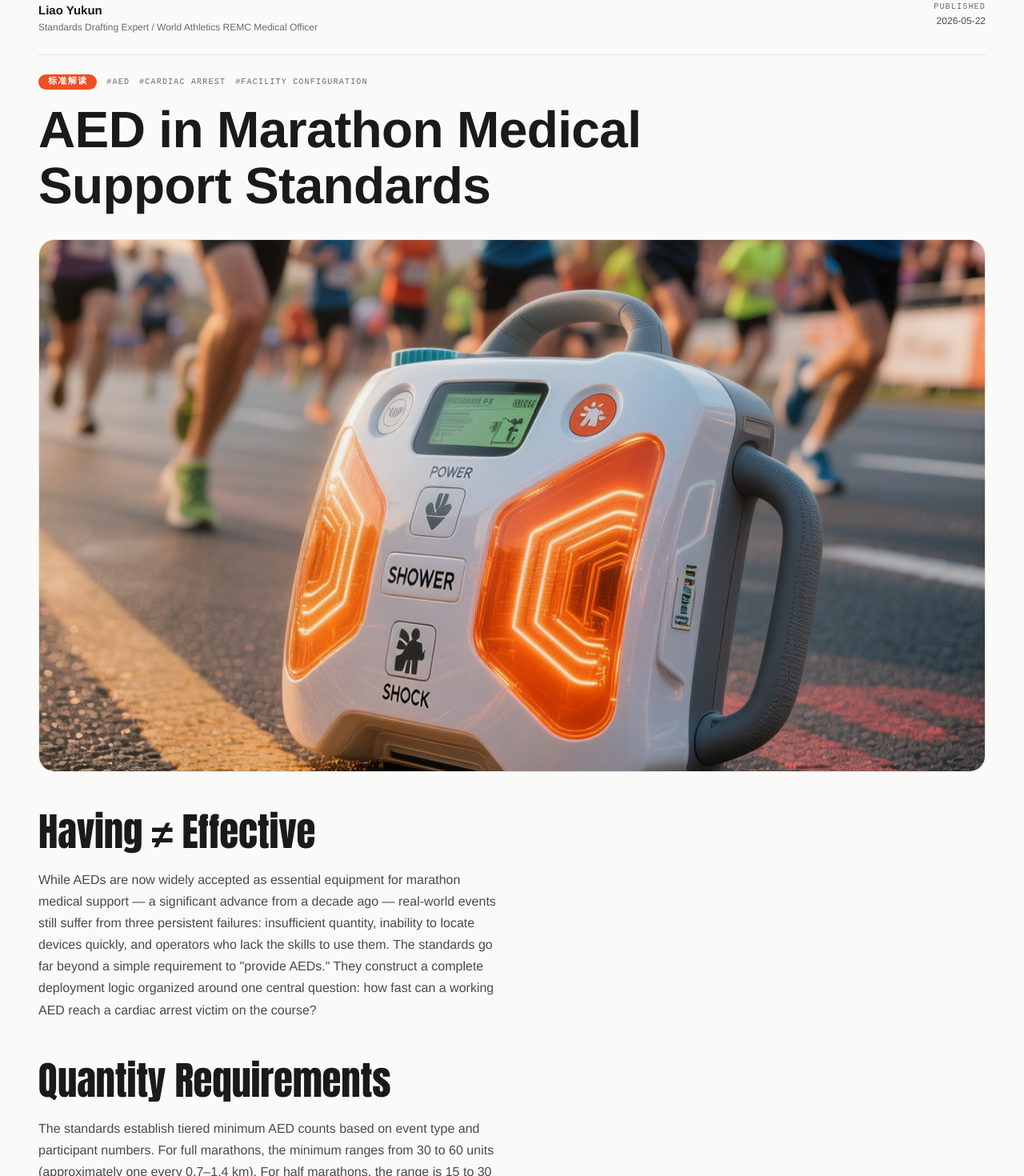
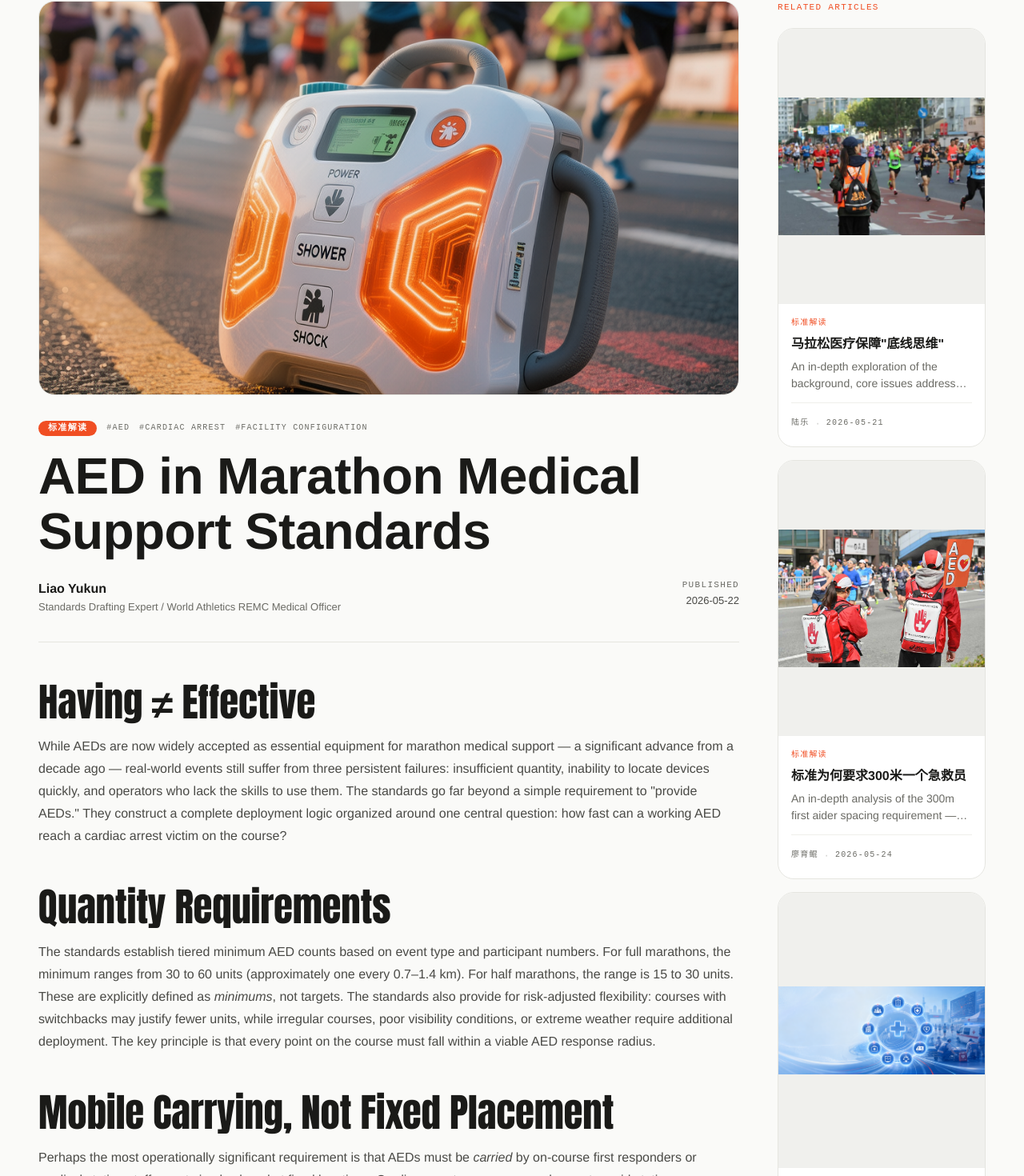
Before and after one commit to Arrowliu083/marathon-medical-site, a Next.js app: page /en/article/aed-in-standards in a window 1280 px wide. Shown: the part 152-1622 px from the top of the page at 80% size. Built offline with nearby package versions, Linux system fonts and the light colour scheme.

Commit message:
恢复右侧导航栏，blockquote红色衬底全宽+内文90%两端对齐，内容宽度锚定meta bar

```diff
--- a/src/app/[locale]/article/[slug]/ArticleContent.tsx
+++ b/src/app/[locale]/article/[slug]/ArticleContent.tsx
@@ -95,25 +95,19 @@ export default function ArticleContent({ meta, content, messages: t }: ArticleCo
         {t.backToHome}
       </Link>
 
-      {/* Meta anchor bar — defines the content width boundary */}
-      <div className="flex items-start gap-3 mb-6 pb-6 border-b border-border">
-        <div className="flex-shrink-0">
-          <div className="text-[15px] font-bold text-text-primary">
-            {content.author}
+      <div className="grid grid-cols-1 lg:grid-cols-4 gap-12">
+        {/* Main article */}
+        <article className="lg:col-span-3">
+          {/* Cover image — only for non-interview articles */}
+          {!isInterview && (
+            <div className="w-full aspect-[16/9] rounded-card overflow-hidden mb-8 border border-border">
+              <img
+                src={meta.coverImage}
+                alt={content.title}
+                className="w-full h-full object-cover"
+              />
             </div>
-          <div className="text-[12px] text-text-secondary">
-            {content.authorRole}
-          </div>
-        </div>
-        <div className="ml-auto flex-shrink-0 text-right">
-          <div className="mono-label text-[10px] text-text-secondary">
-            {t.publishedOn}
-          </div>
-          <div className="text-[12px] text-muted-text">
-            {content.date}
-          </div>
-        </div>
-      </div>
+          )}
 
           {/* Kicker */}
           <div className="flex items-center gap-3 mb-4">
@@ -127,24 +121,33 @@ export default function ArticleContent({ meta, content, messages: t }: ArticleCo
             ))}
           </div>
 
-      {/* Title — same left/right bounds as meta bar */}
-      <h1 className="font-sans font-bold text-[clamp(2rem,5vw,4.75rem)] mb-8 text-text-primary leading-[1.08] tracking-[-0.01em]" style={{ textWrap: 'balance' }}>
+          {/* Title — same left as author, same right as date */}
+          <h1 className="font-sans font-bold text-[clamp(2rem,5vw,4.75rem)] mb-6 text-text-primary leading-[1.08] tracking-[-0.01em]" style={{ textWrap: 'balance' }}>
             {content.title}
           </h1>
 
-      {/* Cover image — only for non-interview articles */}
-      {!isInterview && (
-        <div className="w-full aspect-[16/9] rounded-card overflow-hidden mb-10 border border-border">
-          <img
-            src={meta.coverImage}
-            alt={content.title}
-            className="w-full h-full object-cover"
-          />
+          {/* Meta bar — the width anchor: author left edge to date right edge */}
+          <div className="flex items-start gap-3 mb-8 pb-8 border-b border-border">
+            <div className="flex-shrink-0">
+              <div className="text-[16px] font-bold text-text-primary">
+                {content.author}
               </div>
-      )}
+              <div className="text-[13px] text-text-secondary">
+                {content.authorRole}
+              </div>
+            </div>
+            <div className="ml-auto flex-shrink-0 text-right">
+              <div className="mono-label text-[11px] text-text-secondary">
+                {t.publishedOn}
+              </div>
+              <div className="text-[13px] text-muted-text">
+                {content.date}
+              </div>
+            </div>
+          </div>
 
-      {/* Content area — full width, same bounds as meta bar */}
-      <div className="article-content-fullwidth">
+          {/* Article content — width anchored to meta bar bounds */}
+          <div className="article-content">
             {/* For interviews: render guest intro first, then video, then key points */}
             {isInterview && hasVideo && introBody ? (
               <>
@@ -209,6 +212,22 @@ export default function ArticleContent({ meta, content, messages: t }: ArticleCo
               ))}
             </div>
           </div>
+        </article>
+
+        {/* Sidebar */}
+        <aside className="lg:col-span-1">
+          <div className="sticky top-24">
+            <h3 className="mono-label text-[11px] text-accent mb-4">
+              {t.relatedArticles}
+            </h3>
+            <div className="flex flex-col gap-4">
+              {relatedArticles.map((article) => (
+                <ArticleCard key={article.slug} article={article} size="small" />
+              ))}
+            </div>
+          </div>
+        </aside>
+      </div>
     </div>
   );
 }
--- a/src/styles/globals.css
+++ b/src/styles/globals.css
@@ -239,22 +239,22 @@ a {
 }
 
 /* ============================================================
-   ARTICLE PROSE (Long-form reading)
+   ARTICLE CONTENT (within meta-bar width bounds)
    ============================================================ */
 
-/* Full-width article content — no max-width clamp, fills the container */
-.article-content-fullwidth {
+.article-content {
   font-family: 'Space Grotesk', 'Noto Sans SC', Helvetica, Arial, sans-serif;
   font-size: var(--text-base);
   line-height: 1.75;
   color: var(--text-muted);
+  width: 100%;
 }
 
-.article-content-fullwidth > * + * {
+.article-content > * + * {
   margin-top: var(--space-5);
 }
 
-.article-content-fullwidth h2 {
+.article-content h2 {
   font-family: 'Bebas Neue', 'Noto Sans SC', Impact, 'Arial Black', sans-serif;
   font-weight: 900;
   font-size: var(--text-4xl);
@@ -265,7 +265,7 @@ a {
   margin-bottom: var(--space-4);
 }
 
-.article-content-fullwidth h3 {
+.article-content h3 {
   font-family: 'Space Grotesk', 'Noto Sans SC', Helvetica, Arial, sans-serif;
   font-weight: 700;
   font-size: var(--text-xl);
@@ -275,12 +275,12 @@ a {
   margin-bottom: var(--space-3);
 }
 
-.article-content-fullwidth p {
+.article-content p {
   margin-bottom: var(--space-5);
 }
 
-/* Blockquote — red background full-width, inner text 90% width, justified */
-.article-content-fullwidth blockquote {
+/* Blockquote — red background full width, inner text 90% width, justified */
+.article-content blockquote {
   border: none;
   border-left: 4px solid var(--accent);
   padding: var(--space-5) var(--space-6);
@@ -295,47 +295,46 @@ a {
   box-sizing: border-box;
 }
 
-/* Inner text of blockquote: 90% width of the red background, justified */
-.article-content-fullwidth blockquote p,
-.article-content-fullwidth blockquote > * {
+.article-content blockquote p,
+.article-content blockquote > * {
   max-width: 90%;
   margin-left: auto;
   margin-right: auto;
   text-align: justify;
 }
 
-.article-content-fullwidth strong {
+.article-content strong {
   color: var(--text-primary);
   font-weight: 700;
 }
 
-.article-content-fullwidth ul,
-.article-content-fullwidth ol {
+.article-content ul,
+.article-content ol {
   margin: var(--space-5) 0;
   padding-left: var(--space-6);
 }
 
-.article-content-fullwidth li {
+.article-content li {
   margin-bottom: var(--space-2);
   line-height: 1.6;
 }
 
-.article-content-fullwidth li::marker {
+.article-content li::marker {
   color: var(--accent);
 }
 
-.article-content-fullwidth table {
+.article-content table {
   width: 100%;
   border-collapse: collapse;
   margin: var(--space-8) 0;
   font-size: var(--text-sm);
 }
 
-.article-content-fullwidth thead {
+.article-content thead {
   border-bottom: 2px solid var(--accent);
 }
 
-.article-content-fullwidth th {
+.article-content th {
   text-align: left;
   font-family: 'JetBrains Mono', monospace;
   font-size: 0.688rem;
@@ -346,112 +345,7 @@ a {
   font-weight: 600;
 }
 
-.article-content-fullwidth td {
-  padding: var(--space-3) var(--space-4);
-  border-bottom: 1px solid var(--border-light);
-  color: var(--text-muted);
-  line-height: 1.5;
-}
-
-/* Keep old .article-prose for backward compat */
-.article-prose {
-  font-family: 'Space Grotesk', 'Noto Sans SC', Helvetica, Arial, sans-serif;
-  font-size: var(--text-base);
-  line-height: 1.7;
-  color: var(--text-muted);
-  max-width: 65ch;
-}
-
-.article-prose > * {
-  max-width: 65ch;
-}
-
-.article-prose > * + * {
-  margin-top: var(--space-5);
-}
-
-.article-prose h2 {
-  font-family: 'Bebas Neue', 'Noto Sans SC', Impact, 'Arial Black', sans-serif;
-  font-weight: 900;
-  font-size: var(--text-4xl);
-  line-height: 1.08;
-  letter-spacing: -0.005em;
-  color: var(--text-primary);
-  margin-top: var(--space-12);
-  margin-bottom: var(--space-4);
-}
-
-.article-prose h3 {
-  font-family: 'Space Grotesk', 'Noto Sans SC', Helvetica, Arial, sans-serif;
-  font-weight: 700;
-  font-size: var(--text-xl);
-  line-height: 1.25;
-  color: var(--accent);
-  margin-top: var(--space-8);
-  margin-bottom: var(--space-3);
-}
-
-.article-prose p {
-  margin-bottom: var(--space-5);
-}
-
-.article-prose blockquote {
-  border-left: 3px solid var(--accent);
-  padding: var(--space-4) var(--space-6);
-  margin: var(--space-8) 0;
-  color: var(--text-muted);
-  font-family: 'Space Grotesk', 'Noto Sans SC', Helvetica, Arial, sans-serif;
-  font-size: var(--text-base);
-  line-height: 1.6;
-  background: var(--accent-light);
-  border-radius: 0 var(--radius-nested) var(--radius-nested) 0;
-  max-width: 65ch;
-  box-sizing: border-box;
-}
-
-.article-prose strong {
-  color: var(--text-primary);
-  font-weight: 700;
-}
-
-.article-prose ul,
-.article-prose ol {
-  margin: var(--space-5) 0;
-  padding-left: var(--space-6);
-}
-
-.article-prose li {
-  margin-bottom: var(--space-2);
-  line-height: 1.6;
-}
-
-.article-prose li::marker {
-  color: var(--accent);
-}
-
-.article-prose table {
-  width: 100%;
-  border-collapse: collapse;
-  margin: var(--space-8) 0;
-  font-size: var(--text-sm);
-}
-
-.article-prose thead {
-  border-bottom: 2px solid var(--accent);
-}
-
-.article-prose th {
-  text-align: left;
-  font-family: 'JetBrains Mono', monospace;
-  font-size: 0.688rem;
-  text-transform: uppercase;
-  letter-spacing: 0.12em;
-  color: var(--accent);
-  padding: var(--space-3) var(--space-4);
-  font-weight: 600;
-}
-
-.article-prose td {
+.article-content td {
   padding: var(--space-3) var(--space-4);
   border-bottom: 1px solid var(--border-light);
   color: var(--text-muted);
```
Lines whose indentation alone changed are shown as unchanged.
